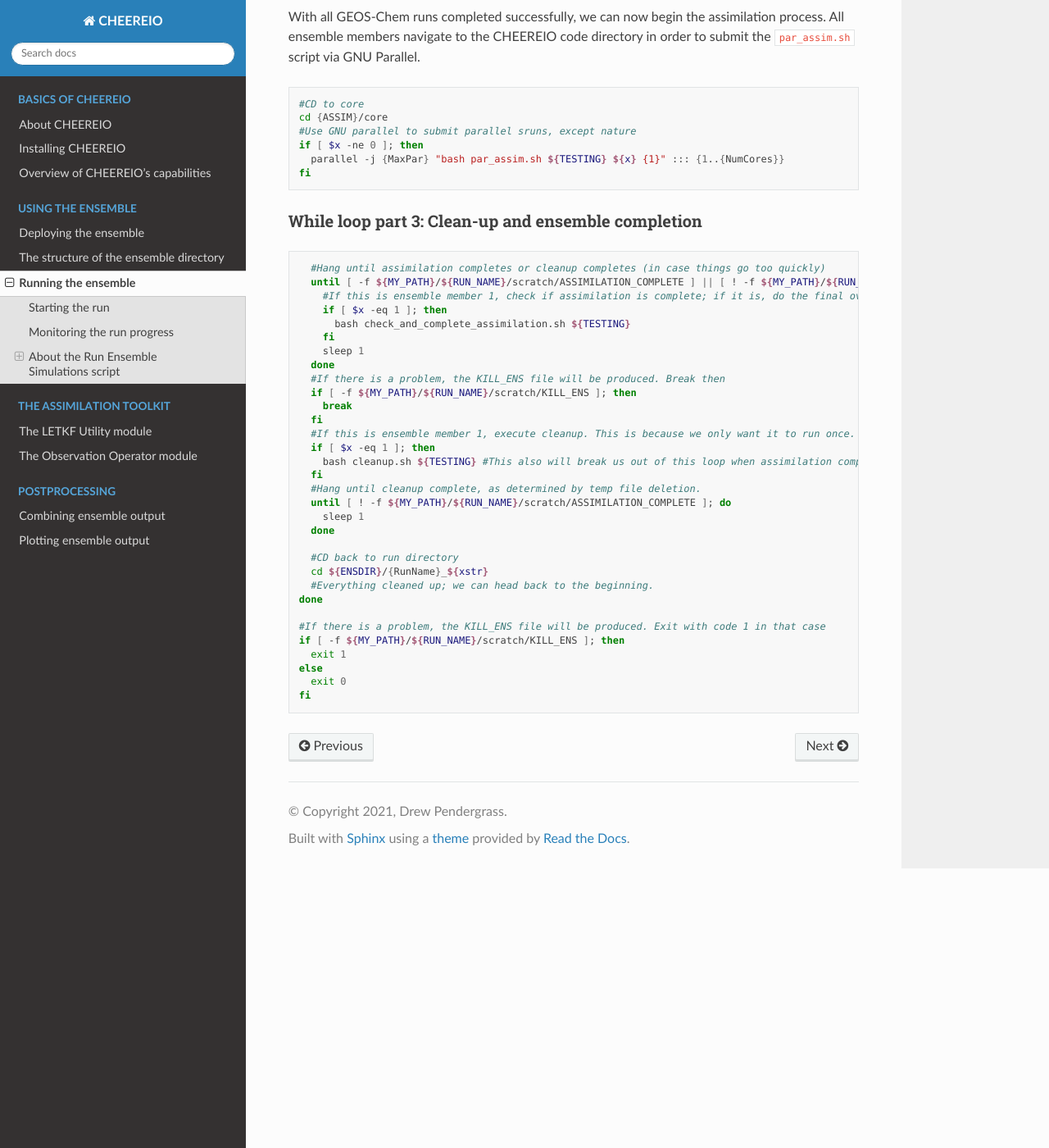
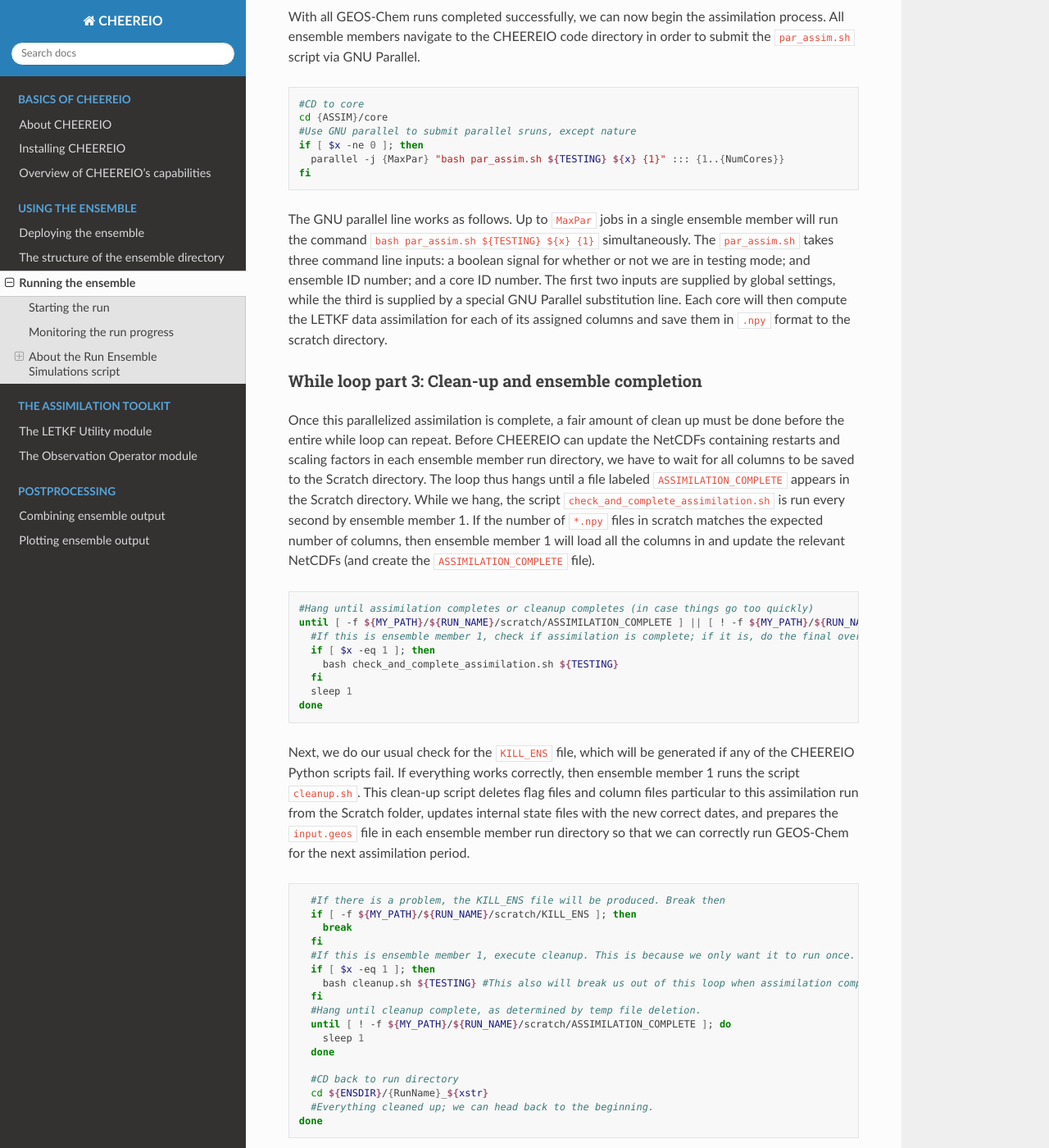
Before and after one commit to drewpendergrass/CHEEREIO, a Sphinx documentation site: the page built from docs/Running-the-ensemble.rst, in a window 1280 px wide and 1400 px high, scrolled down 4196 px. Shown: the whole window at 82% size. Built offline with Sphinx 7.4.7 and the Read the Docs theme 2.0.0, drawn with Linux system fonts in a browser that asks for light colours; some of the changed text lies outside the part shown.

Commit message:
finish the run ensemble entry

```diff
--- a/docs/Running-the-ensemble.rst
+++ b/docs/Running-the-ensemble.rst
@@ -175,10 +175,12 @@ With all GEOS-Chem runs completed successfully, we can now begin the assimilatio
 	    parallel -j {MaxPar} "bash par_assim.sh ${TESTING} ${x} {1}" ::: {1..{NumCores}}
 	  fi
 
-
+The GNU parallel line works as follows. Up to ``MaxPar`` jobs in a single ensemble member will run the command ``bash par_assim.sh ${TESTING} ${x} {1}`` simultaneously. The ``par_assim.sh`` takes three command line inputs: a boolean signal for whether or not we are in testing mode; and ensemble ID number; and a core ID number. The first two inputs are supplied by global settings, while the third is supplied by a special GNU Parallel substitution line. Each core will then compute the LETKF data assimilation for each of its assigned columns and save them in ``.npy`` format to the scratch directory.
 
 While loop part 3: Clean-up and ensemble completion
 ~~~~~~~~~~~~~
+
+Once this parallelized assimilation is complete, a fair amount of clean up must be done before the entire while loop can repeat. Before CHEEREIO can update the NetCDFs containing restarts and scaling factors in each ensemble member run directory, we have to wait for all columns to be saved to the Scratch directory. The loop thus hangs until a file labeled ``ASSIMILATION_COMPLETE`` appears in the Scratch directory. While we hang, the script ``check_and_complete_assimilation.sh`` is run every second by ensemble member 1. If the number of ``*.npy`` files in scratch matches the expected number of columns, then ensemble member 1 will load all the columns in and update the relevant NetCDFs (and create the ``ASSIMILATION_COMPLETE`` file).
 
 .. code-block:: bash
 
@@ -190,6 +192,11 @@ While loop part 3: Clean-up and ensemble completion
 	    fi
 	    sleep 1
 	  done
+
+Next, we do our usual check for the ``KILL_ENS`` file, which will be generated if any of the CHEEREIO Python scripts fail. If everything works correctly, then ensemble member 1 runs the script ``cleanup.sh``. This clean-up script deletes flag files and column files particular to this assimilation run from the Scratch folder, updates internal state files with the new correct dates, and prepares the ``input.geos`` file in each ensemble member run directory so that we can correctly run GEOS-Chem for the next assimilation period.
+
+.. code-block:: bash
+
 	  #If there is a problem, the KILL_ENS file will be produced. Break then
 	  if [ -f ${MY_PATH}/${RUN_NAME}/scratch/KILL_ENS ]; then
 	    break
@@ -208,6 +215,10 @@ While loop part 3: Clean-up and ensemble completion
 	  #Everything cleaned up; we can head back to the beginning.
 	done
 
+If, after clean-up completes, our current date now exceeds the ensemble end time stored in the ``ens_config.json`` file, then the file ``ENSEMBLE_COMPLETE`` will appear in the Scratch directory and the while loop will terminate. However, the loop will also terminate if the ``KILL_ENS`` file is created due to a script failure. CHEEREIO picks the exit code for the job accordingly.
+
+.. code-block:: bash
+
 	#If there is a problem, the KILL_ENS file will be produced. Exit with code 1 in that case
 	if [ -f ${MY_PATH}/${RUN_NAME}/scratch/KILL_ENS ]; then
 	  exit 1
```
